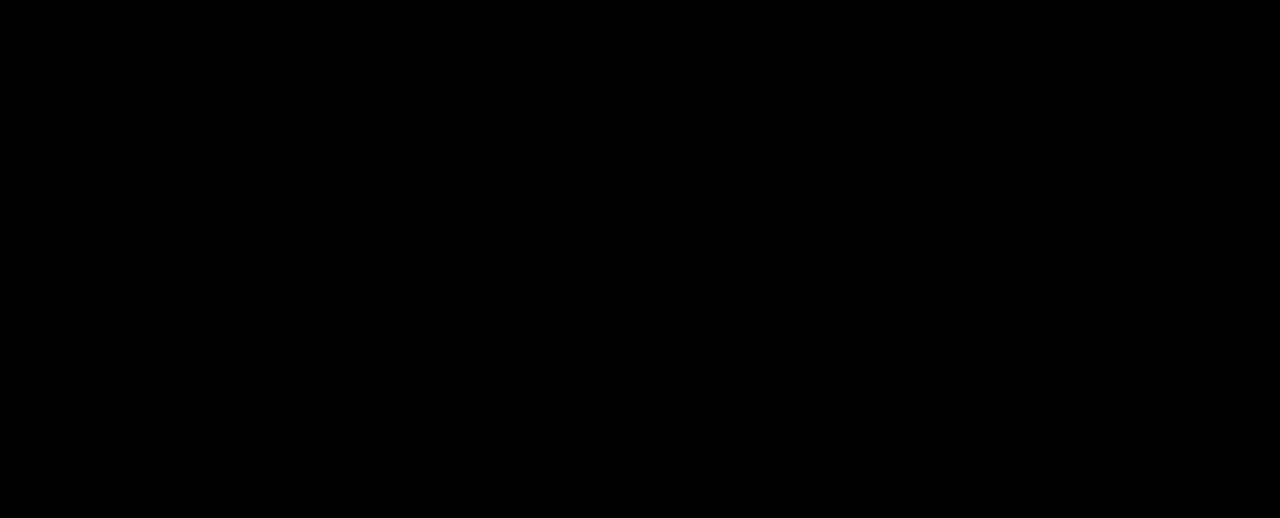
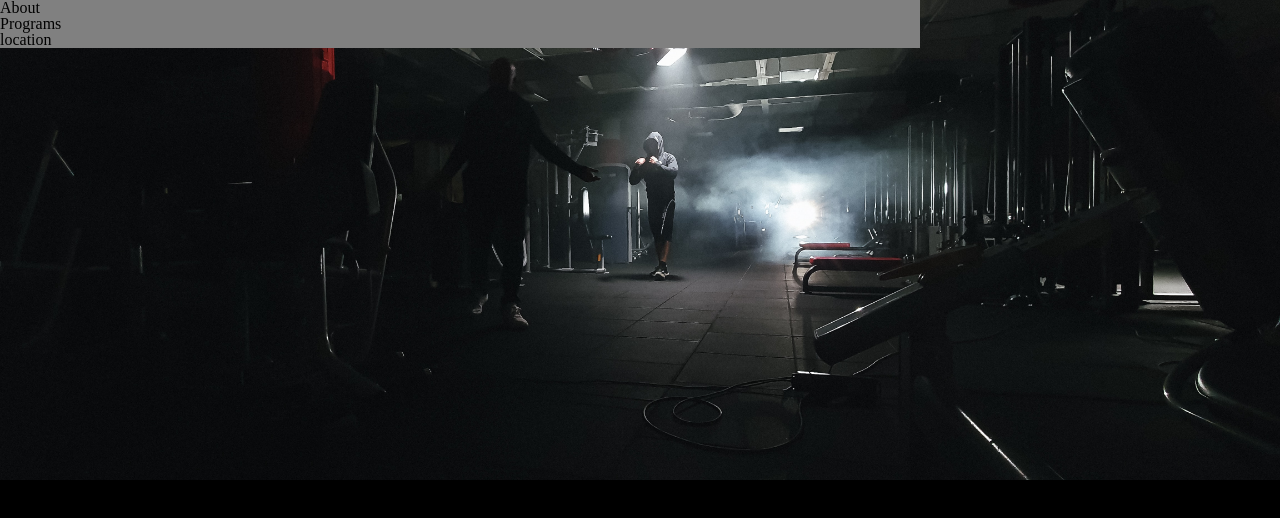
Before and after one commit to Christsadi/Challenge-Project-Responsive-Club-Website, a plain HTML site: page index.html in a window 1280 px wide. Drawn offline with Linux system fonts and the light colour scheme.

Commit message:
styling header

```diff
--- a/index.html
+++ b/index.html
@@ -10,7 +10,7 @@
 </head>
 <body>
     <!--Header Section-->
-    <div id="header">
+    <div class="header">
 
         <!--navigtion menu-->
         <nav class="nav">
--- a/resources/css/style.css
+++ b/resources/css/style.css
@@ -21,5 +21,21 @@
 }
 
 h2 {
-  font-size: ;
 }
+
+p {
+}
+
+/* Header section */
+.header {
+  height: 30rem;
+  background-image: url("/resources/images/banner.jpg");
+  background-repeat: no-repeat;
+  background-position: center;
+  background-size: cover;
+}
+
+.nav {
+  max-width: 57.5rem;
+  background-color: grey;
+}
```
